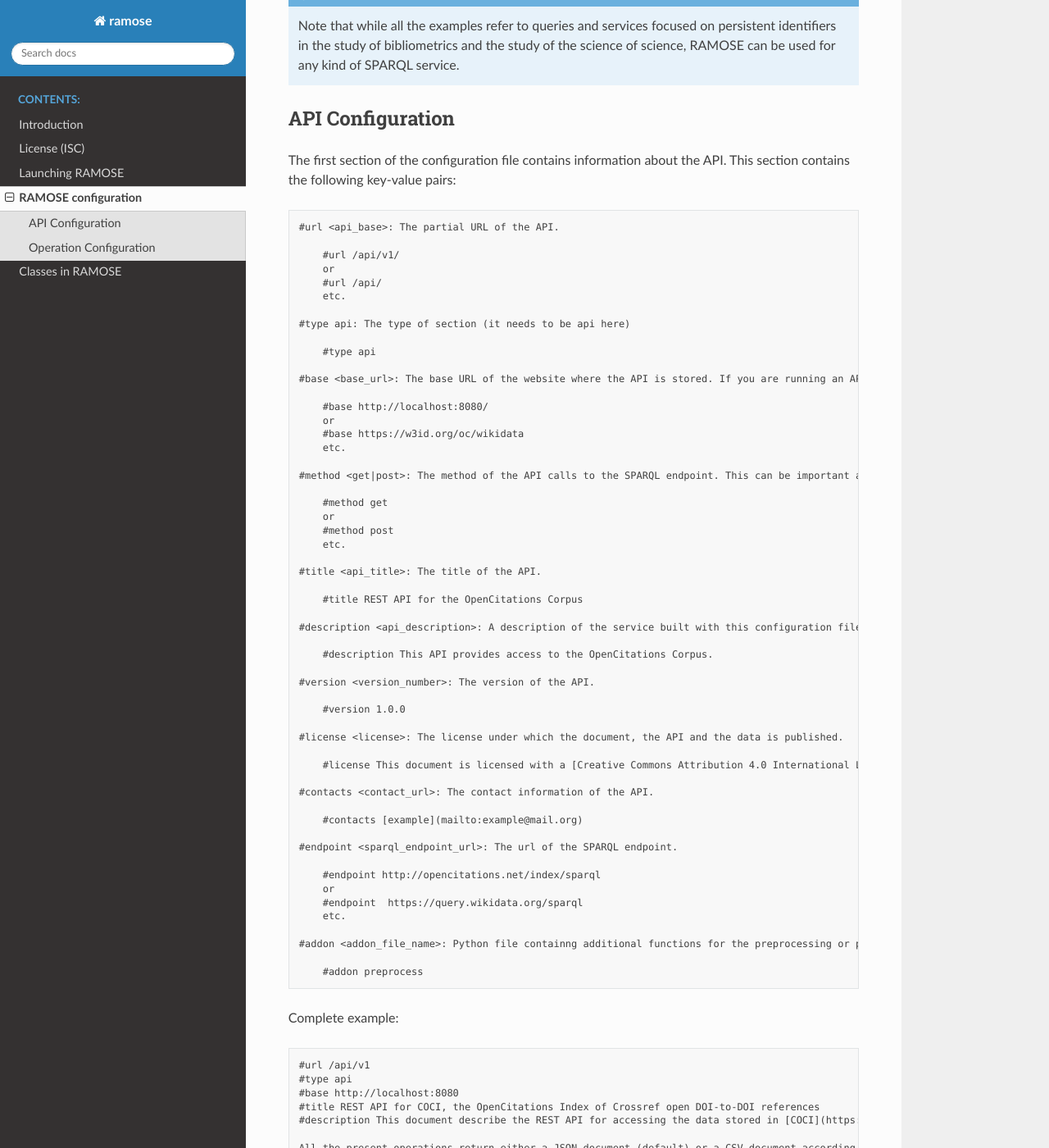
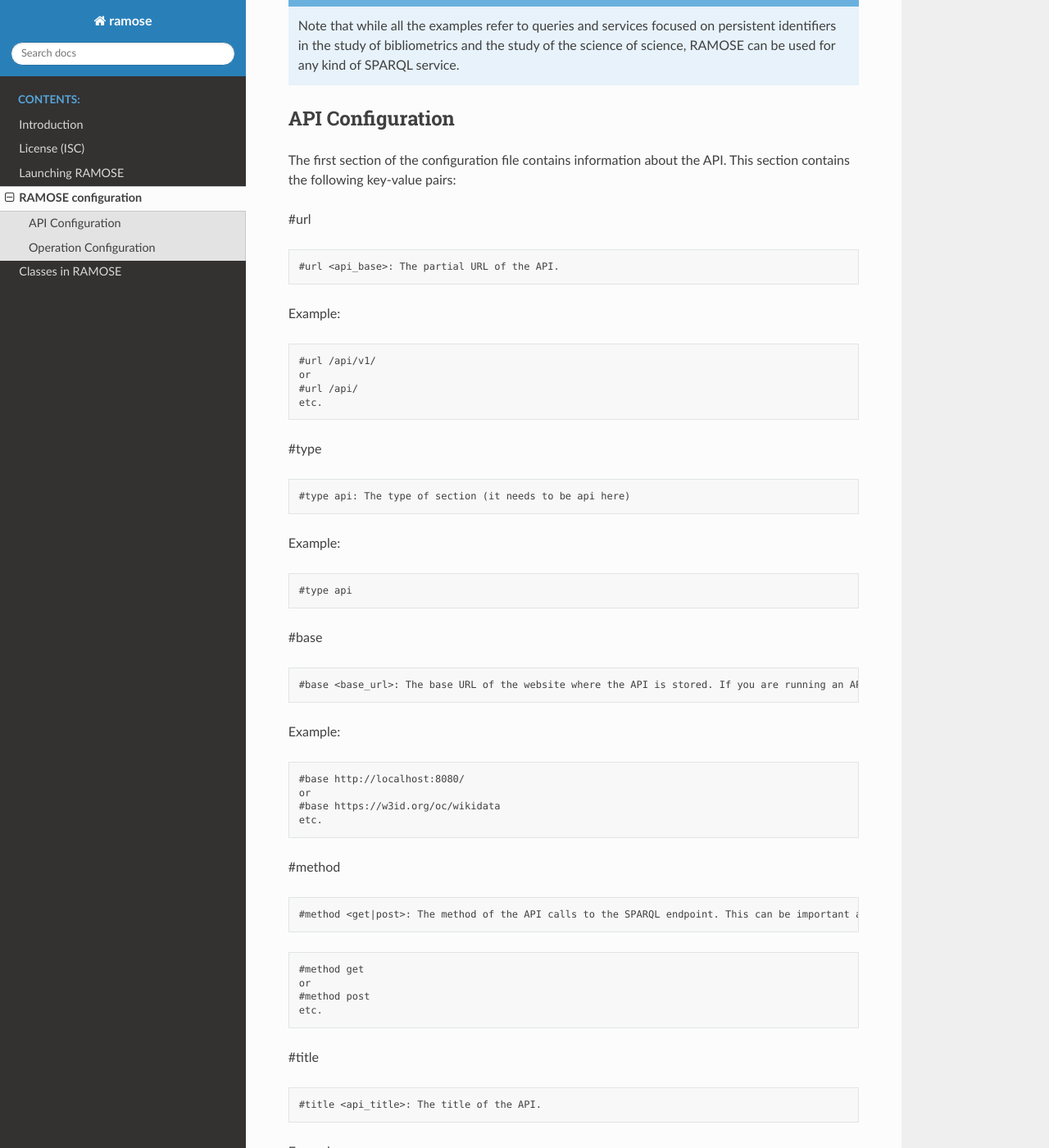
Before and after one commit to opencitations/ramose, a Sphinx documentation site: the page built from docs/source/config.rst, in a window 1280 px wide and 1400 px high, scrolled down 576 px. Shown: the whole window at 82% size. Built offline with Sphinx 7.4.7 and the Read the Docs theme 2.0.0, drawn with Linux system fonts in a browser that asks for light colours; some of the changed text lies outside the part shown.

Commit message:
better documentation + errors solved

```diff
--- a/docs/source/conf.py
+++ b/docs/source/conf.py
@@ -10,9 +10,9 @@
 # add these directories to sys.path here. If the directory is relative to the
 # documentation root, use os.path.abspath to make it absolute, like shown here.
 #
-#import os
-#import sys
-#sys.path.insert(0, os.path.abspath('.'))
+import os
+import sys
+sys.path.insert(0, os.path.abspath('.'))
 
 
 # -- Project information -----------------------------------------------------
--- a/docs/source/config.rst
+++ b/docs/source/config.rst
@@ -27,63 +27,147 @@
 
 The first section of the configuration file contains information about the API. This section contains the following key-value pairs:
 
+#url
+
 .. code-block:: none
 
     #url <api_base>: The partial URL of the API.
 
-        #url /api/v1/
-        or
-        #url /api/
-        etc.
+Example:
 
-    #type api: The type of section (it needs to be api here)
+.. code-block:: none
 
-        #type api
+    #url /api/v1/
+    or
+    #url /api/
+    etc.
+
+#type
+
+.. code-block:: none
+
+        #type api: The type of section (it needs to be api here)
+
+Example:
+
+.. code-block:: none
+
+    #type api
+
+#base
+
+.. code-block:: none
 
     #base <base_url>: The base URL of the website where the API is stored. If you are running an API locally, use localhost rather than the IP address.
 
-        #base http://localhost:8080/
-        or
-        #base https://w3id.org/oc/wikidata
-        etc.
+Example:
+
+.. code-block:: none
+
+    #base http://localhost:8080/
+    or
+    #base https://w3id.org/oc/wikidata
+    etc.
+
+#method
+
+.. code-block:: none
 
     #method <get|post>: The method of the API calls to the SPARQL endpoint. This can be important as some endpoints require POST calls for big queries. Do not confuse this with the allowed HTTP calls to the API
 
-        #method get
-        or
-        #method post
-        etc.
+.. code-block:: none
+
+    #method get
+    or
+    #method post
+    etc.
+
+#title
+
+.. code-block:: none
 
     #title <api_title>: The title of the API.
 
-        #title REST API for the OpenCitations Corpus
+Example:
+
+.. code-block:: none
+
+    #title REST API for the OpenCitations Corpus
+
+#description
+
+.. code-block:: none
 
     #description <api_description>: A description of the service built with this configuration file.
 
-        #description This API provides access to the OpenCitations Corpus.
+Example:
+
+.. code-block:: none
+
+    #description This API provides access to the OpenCitations Corpus.
+
+#version
+
+.. code-block:: none
 
     #version <version_number>: The version of the API.
 
-        #version 1.0.0
+Example:
+
+.. code-block:: none
+
+    #version 1.0.0
+
+#license
+
+.. code-block:: none
 
     #license <license>: The license under which the document, the API and the data is published.
 
-        #license This document is licensed with a [Creative Commons Attribution 4.0 International License](https://creativecommons.org/licenses/by/4.0/legalcode), while the REST API itself has been created using [RAMOSE](https://github.com/opencitations/ramose), the *Restful API Manager Over SPARQL Endpoints* created by [Silvio Peroni](https://orcid.org/0000-0003-0530-4305), which is licensed with an [ISC license](https://opensource.org/licenses/ISC).
+Example:
+
+.. code-block:: none
+
+    #license This document is licensed with a [Creative Commons Attribution 4.0 International License](https://creativecommons.org/licenses/by/4.0/legalcode), while the REST API itself has been created using [RAMOSE](https://github.com/opencitations/ramose), the *Restful API Manager Over SPARQL Endpoints* created by [Silvio Peroni](https://orcid.org/0000-0003-0530-4305), which is licensed with an [ISC license](https://opensource.org/licenses/ISC).
+
+#contacts
+
+.. code-block:: none
 
     #contacts <contact_url>: The contact information of the API.
 
-        #contacts [example](mailto:example@mail.org)
+Example:
+
+.. code-block:: none
+
+    #contacts [example](mailto:example@mail.org)
+
+#endpoint
+
+.. code-block:: none
 
     #endpoint <sparql_endpoint_url>: The url of the SPARQL endpoint.
 
-        #endpoint http://opencitations.net/index/sparql
-        or
-        #endpoint  https://query.wikidata.org/sparql
-        etc.
+Example:
 
-    #addon <addon_file_name>: Python file containng additional functions for the preprocessing or postprocessing of the data. Remember to remove the .py at the end of the file name.
+.. code-block:: none
 
-        #addon preprocess
+    #endpoint http://opencitations.net/index/sparql
+    or
+    #endpoint  https://query.wikidata.org/sparql
+    etc.
+
+#addon
+
+.. code-block:: none
+
+    #addon <addon_file_name>: Python file containing additional functions for the preprocessing or postprocessing of the data. Remember to remove the .py at the end of the file name.
+
+Example:
+
+.. code-block:: none
+
+    #addon preprocess
 
 Complete example:
 
@@ -107,72 +191,156 @@
 ------------------------
 The second section of the configuration file should contain the specifications for the behaviour of the API depending on the operations that are performed over it. This section can be repeated multiple times in order to define multiple operations.
 
+#url
+
 .. code-block:: none
 
-    #url <operation_url>{var}: Partial URL of the operation and the variables used.
+    #url <operation_url>{var1} {var2}: Partial URL of the operation and the variables used.
 
-        #url /oci/{dois}
-        or
-        #url /metadata/{doi}
-        etc.
+Example:
+
+.. code-block:: none
+
+    #url /oci/{dois}
+    or
+    #url /metadata/{schema}:{id}
+    etc.
+
+#type
+
+.. code-block:: none
 
     #type operation: In this section it needs to be operation
 
-        #type operation
+Example:
 
-    #<var> <var_validator>: an optional validator of the input variable, using regex.
+.. code-block:: none
 
-        #oci str([0-9]+-[0-9]+)
-        or
-        #doi str(10\\..+)
-        etc.
+    #type operation
+
+#<var>
+
+.. code-block:: none
+
+    #<var> <var_validator>: an optional validator of the input variables, using regex.
+
+Example:
+
+.. code-block:: none
+
+    #oci str([0-9]+-[0-9]+)
+    or
+    #doi str(10\\..+)
+    etc.
+
+#preprocess
+
+.. code-block:: none
 
     #preprocess <preprocess_operations>: Methods for preprocessing in the addon file
 
-        #preprocess preprocess_oci()
-        or
-        #preprocess preprocess_metadata(doi)
+Example:
+
+.. code-block:: none
+
+    #preprocess preprocess_oci()
+    or
+    #preprocess preprocess_metadata(doi)
+
+#postprocess
+
+.. code-block:: none
 
     #postprocess <postprocess_operations>: Methods for postprocessing in the addon file
 
-        #postprocess postprocess_oci(oci) --> another_process(oci)
-        or
-        #postprocess postprocess_metadata(doi)
+Example:
+
+.. code-block:: none
+
+    #postprocess postprocess_oci(oci) --> another_process(oci)
+    or
+    #postprocess postprocess_metadata(doi)
+
+#method
+
+.. code-block:: none
 
     #method <get|post>: The method used in the API call.
 
-        #method get
+Example:
+
+.. code-block:: none
+
+    #method get
+
+#description
+
+.. code-block:: none
 
     #description <operation_description>: The description of the operation.
 
-        #description This operation returns the metadata for the given DOI.
+Example:
+
+.. code-block:: none
+
+    #description This operation returns the metadata for the given DOI.
+
+#call
+
+.. code-block:: none
 
     #call <example_request_call>: An example of the call to the API.
 
-        #call http://opencitations.net/index/oci/10.1038/sdata.2016.18
+Example:
+
+.. code-block:: none
+
+    #call http://opencitations.net/index/oci/10.1038/sdata.2016.18
+
+#field-type
+
+.. code-block:: none
 
     #field_type <var_type_list>: The type of the variables used in the SPARQL call
 
-        #field_type str(occ_id) str(author) datetime(year) str(title) str(source_title) str(volume) ...
+.. code-block:: none
+
+    #field_type str(occ_id) str(author) datetime(year) str(title) str(source_title) str(volume) ...
+
+#output_json
+
+.. code-block:: none
 
     #output_json <example_json_response>: An example of the JSON response.
 
-        #output_json [
-            {
-                "count": "124"
-            }
-        ]
+Example:
 
-    #sparql <sparql_query>: The SPARQL query to be performed on the endpoint.
+.. code-block:: none
 
-        #sparql PREFIX cito: <http://purl.org/spar/cito/>
-        SELECT (count(?c) as ?count)
-        WHERE {
-            GRAPH <https://w3id.org/oc/index/coci/> {
-                BIND(<http://dx.doi.org/[[doi]]> as ?cited) .
-                ?cited ^cito:hasCitedEntity ?c
-            }
+    #output_json [
+        {
+            "count": "124"
         }
+    ]
+
+#sparql
+
+.. code-block:: none
+
+    #sparql <sparql_query>: The SPARQL query to be performed on the endpoint. Use the variables indicated in the call between double square brackets
+
+Example:
+
+.. code-block:: none
+
+    #sparql PREFIX cito: <http://purl.org/spar/cito/>
+    SELECT (count(?c) as ?count)
+    WHERE {
+        GRAPH <https://w3id.org/oc/index/coci/> {
+            BIND(<http://dx.doi.org/[[doi]]> as ?cited) .
+            ?cited ^cito:hasCitedEntity ?c
+        }
+    }
 
 Complete example:
 
```
